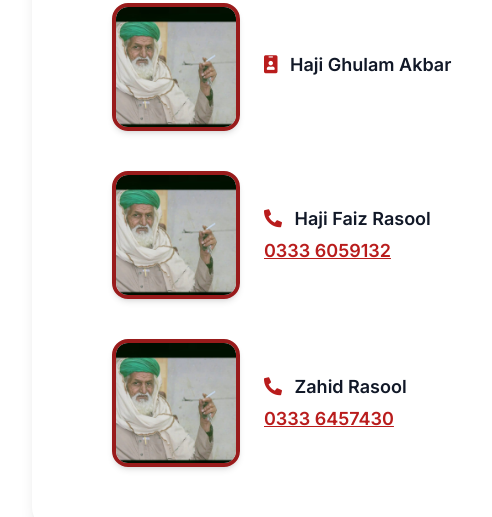
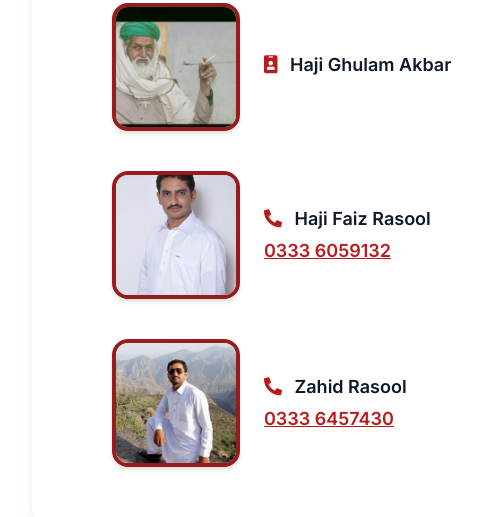
Before and after one commit to asadrasoolakbar/own.web.akbar-co, a plain HTML site: page index.html in a window 1280 px wide. Shown: the part 1149-1666 px from the top of the page, 144-636 px from the left. Drawn offline with nearby package versions, Linux system fonts and the light colour scheme.

Commit message:
Update index.html

```diff
--- a/index.html
+++ b/index.html
@@ -130,7 +130,7 @@
 
     <!-- Haji Faiz Rasool -->
     <div class="flex items-center space-x-6">
-      <img src="https://raw.githubusercontent.com/asadrasoolakbar/own.web.akbar-co/main/Abu2025-05-01%20at%2014.24.45_7d5ce20c.jpg"
+      <img src="https://github.com/asadrasoolakbar/own.web.akbar-co/blob/main/Faiz%20rasool%202025-05-01%20at%2014.03.19_a233c856.jpg"
            alt="Haji Faiz Rasool"
            class="w-32 h-32 object-cover rounded-2xl border-4 border-red-800 shadow-md">
       <div class="text-gray-900 text-lg font-semibold">
@@ -141,7 +141,7 @@
 
     <!-- Zahid Rasool -->
     <div class="flex items-center space-x-6">
-      <img src="https://raw.githubusercontent.com/asadrasoolakbar/own.web.akbar-co/main/Abu2025-05-01%20at%2014.24.45_7d5ce20c.jpg"
+      <img src="https://github.com/asadrasoolakbar/own.web.akbar-co/blob/main/zahid%20bhaiB612_20220126_17s0110_127.jpg"
            alt="Zahid Rasool"
            class="w-32 h-32 object-cover rounded-2xl border-4 border-red-800 shadow-md">
       <div class="text-gray-900 text-lg font-semibold">
```
